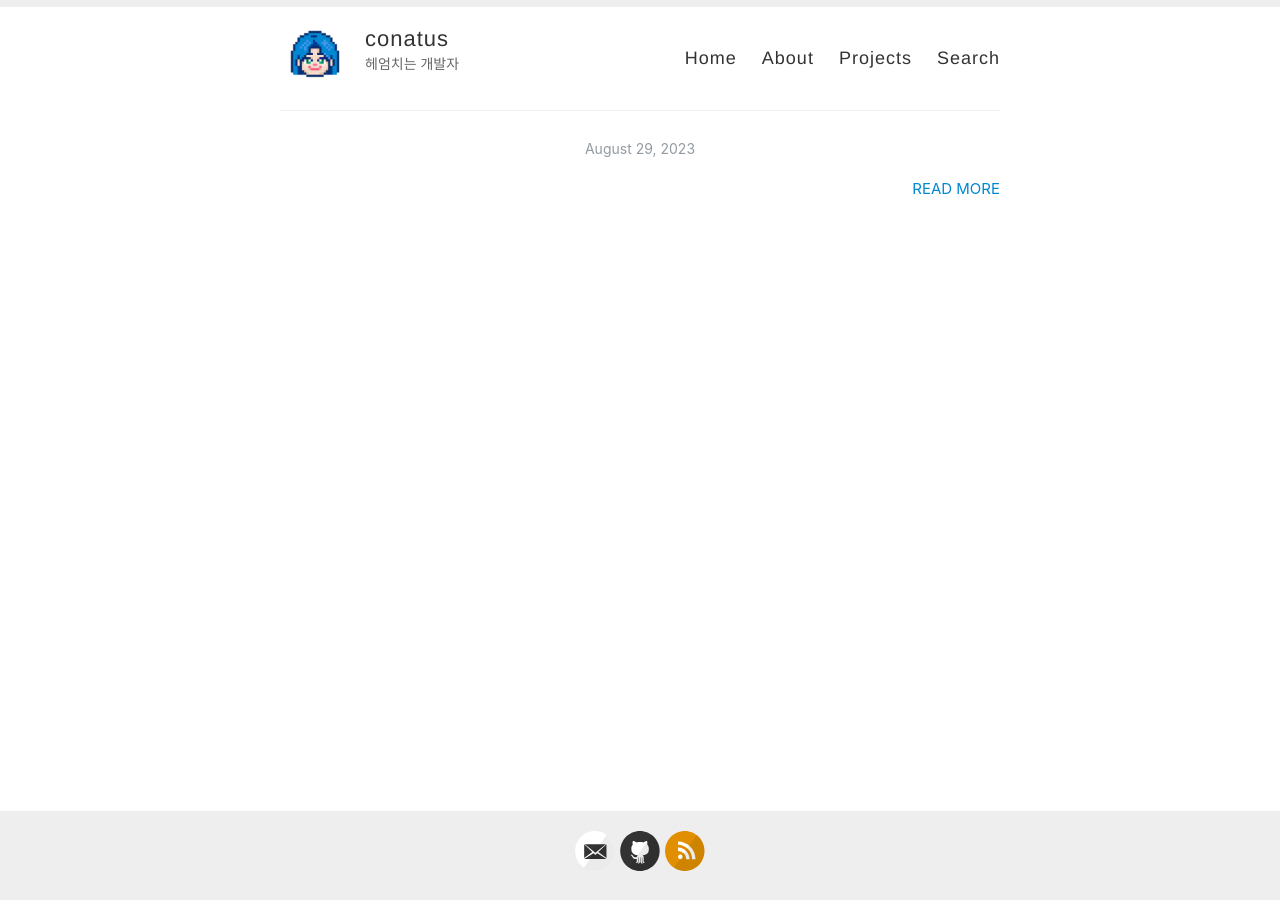
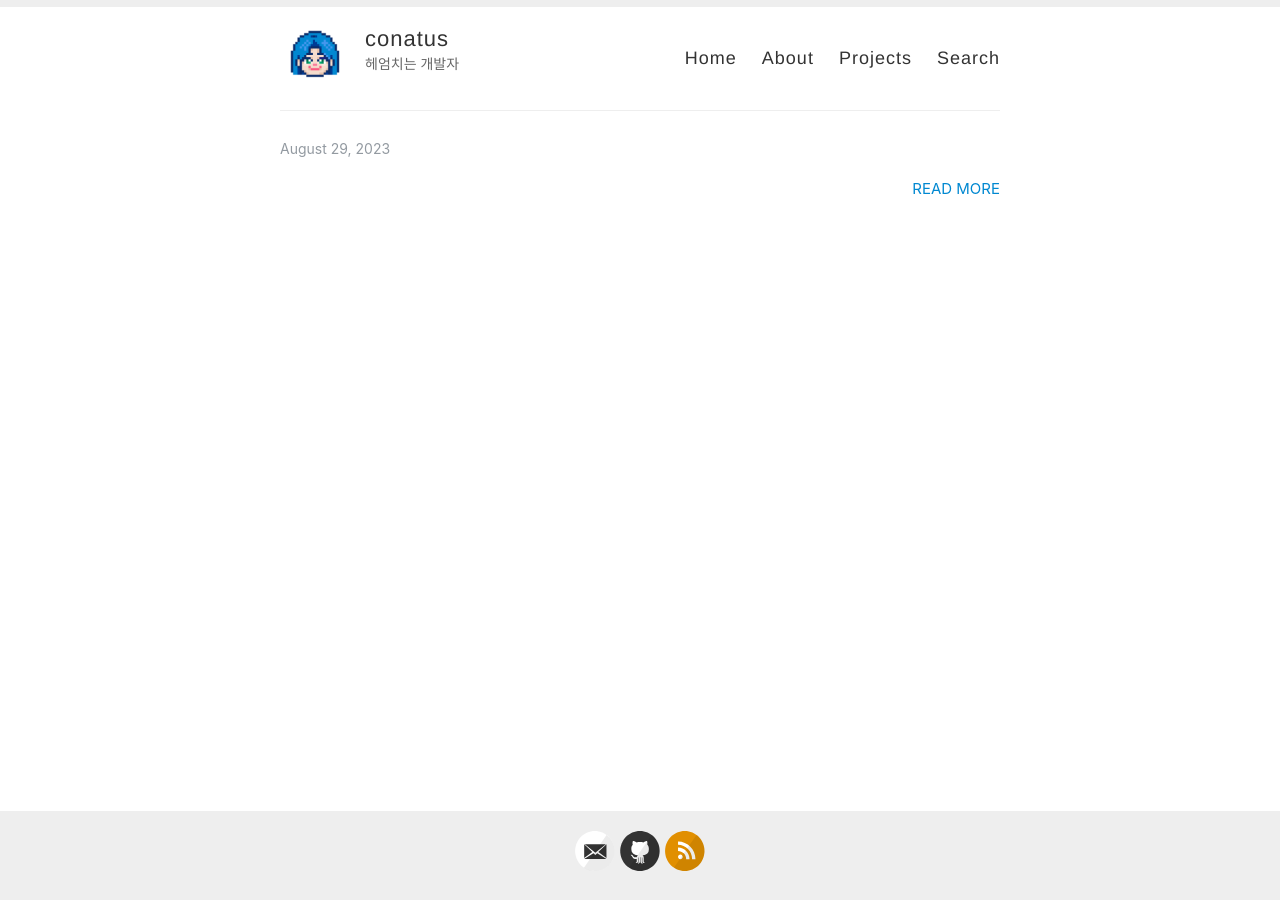
Before and after one commit to cona-tus/cona-tus.github.io, a Jekyll site: the page built from index.html, in a window 1280 px wide. Built offline with Jekyll 4.4.1, drawn with Linux system fonts in a browser that asks for light colours; the list of posts is cut into pages by our own code.

Commit message:
CSS: Change post title and date

```diff
--- a/assets/style.scss
+++ b/assets/style.scss
@@ -480,7 +480,7 @@ body:after {
   font-family: -system-ui, -apple-system, BlinkMacSystemFont, 'Segoe UI', Roboto,
     Helvetica, Arial, sans-serif, 'Apple Color Emoji', 'Segoe UI Emoji',
     'Segoe UI Symbol';
-  text-align: center;
+  text-align: start;
   font-weight: bold;
   font-kerning: auto;
   font-feature-settings: 'kern', 'liga', 'dlig', 'hlig', 'cswh';
@@ -506,7 +506,7 @@ body:after {
 
 .post_date {
   font-size: 14px;
-  text-align: center;
+  text-align: start;
   color: #939aa1;
 }
 
```
